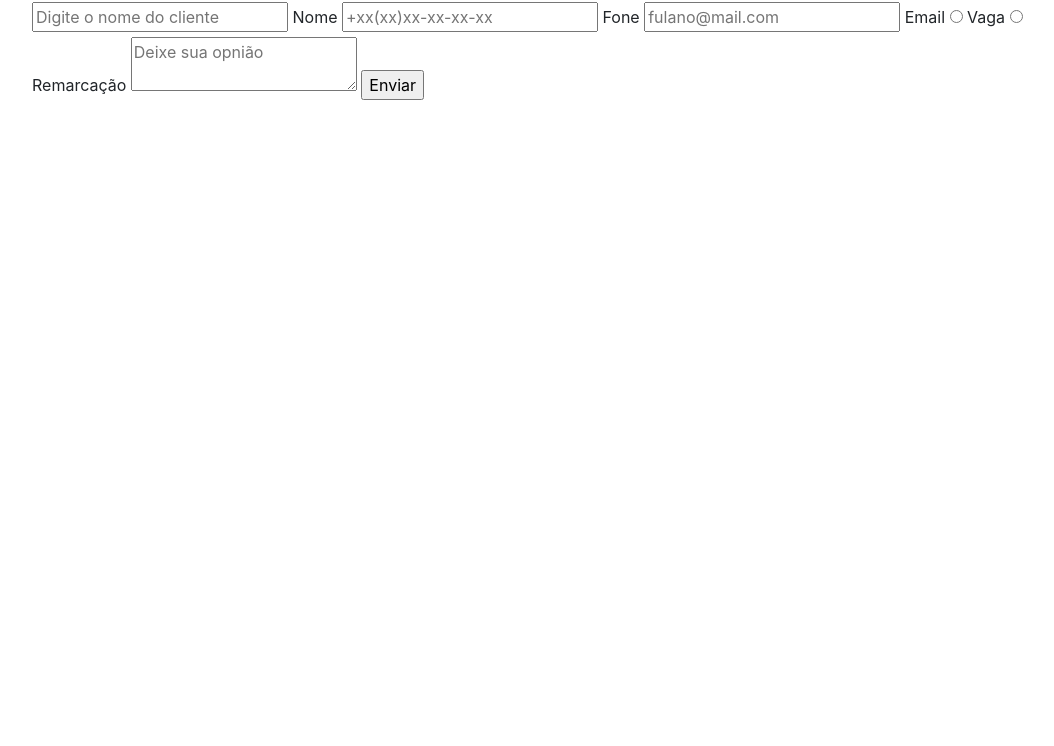
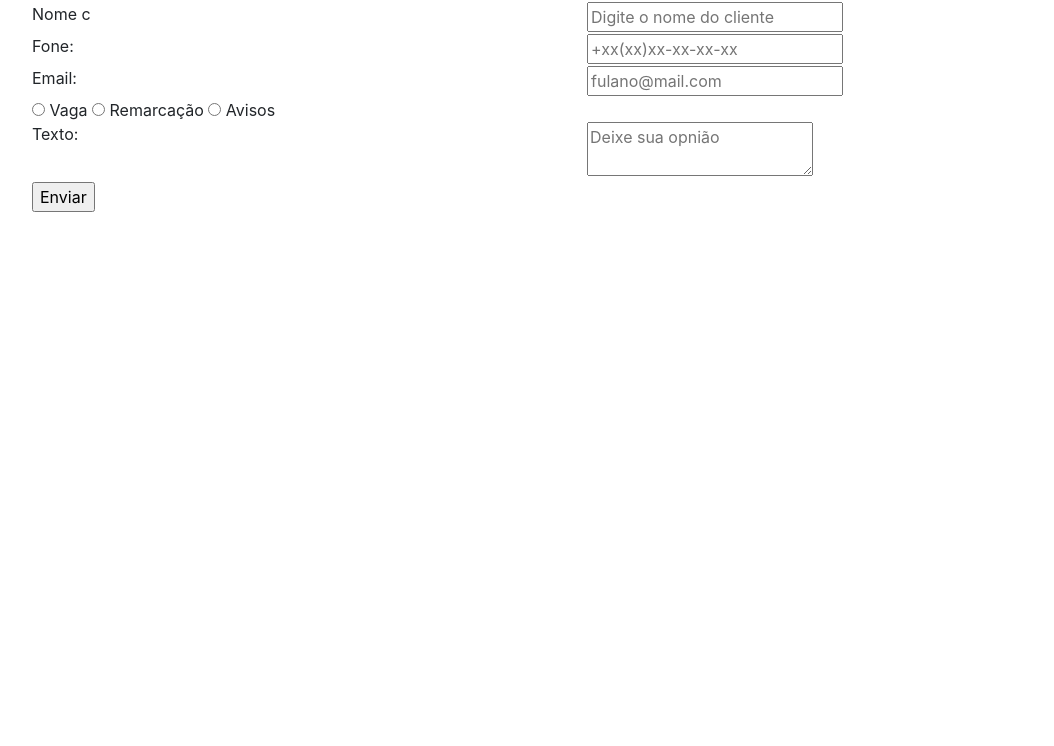
Before and after one commit to rafaelaEssences/cadastroDeMensagens, a plain HTML site: page IindeTeste.html in a window 1280 px wide. Shown: the part 54-800 px from the top of the page, without its empty margins (68-1122 px from the left). Drawn offline with Linux system fonts and the light colour scheme.

Commit message:
mexendo no javascript

```diff
--- a/IindeTeste.html
+++ b/IindeTeste.html
@@ -5,11 +5,12 @@
     <title>--Formulário Contato--</title>
     <meta charset="utf-8" />
     <!--<link href="style.css" rel="stylesheet" media="all" /> -->
-<script src="JavaScript1.js"></script>
-<script src="bootstrap-4.0.0-dist/js/bootstrap.min.js" ></script>
+    <script src="js/javascript.js"></script>
+
+
     <link rel="stylesheet" href="bootstrap-4.0.0-dist/css/bootstrap.min.css" />
 </head>
-
+<!--style="background-color: red";-->
 
 <body>
     <div class="container">
@@ -18,27 +19,64 @@
 
                 <h1>Cadastro de mensagens de consultas</h1>
 
-  <input type="text" id="nomeid" placeholder="Digite o nome do cliente" required="required" name="nome" />
-  <label for="nome">Nome</label>
+                <div class="row justify-content-md-center"">
+                    <div class=" col">
+                    <label for="nome">Nome c </label>
+                </div>
+                <div class="col">
+                    <input type="text" id="nomeid" placeholder="Digite o nome do cliente" required="required"
+                        name="nome" />
+                </div>
+        </div>
 
+        <div class="row">
+            <div class="col">
+                <label for="fone">Fone:</label>
+            </div>
+            <div class="col">
                 <input type="tel" id="foneid" placeholder="+xx(xx)xx-xx-xx-xx" name="fone" />
-  <label for="fone">Fone</label>
+            </div>
+        </div>
 
-  <input type="email" id="emailid" placeholder="fulano@mail.com" name="email" />
-  <label for="email">Email</label>
+        <div class="row">
+            <div class="col">
+                <label for="email">Email:</label>
+            </div>
+            <div class="col"> <input type="email" id="emailid" placeholder="fulano@mail.com" name="email" />
+            </div>
+        </div>
 
+        <div class="row">
+            <div class="col">
 
+                <INPUT TYPE="RADIO" NAME="rdmensagens" VALUE="vaga" class="esquerda" id="todosOsRadios" onclick="EscolhaOpcao()"> Vaga
+                <INPUT TYPE="RADIO" NAME="rdmensagens" VALUE="remarcacao" class="esquerda" id="todosOsRadios" onclick="EscolhaOpcao()"> Remarcação
+                <INPUT TYPE="RADIO" NAME="rdmensagens" VALUE="avisos" class="esquerda" id="todosOsRadios"  onclick="EscolhaOpcao()"> Avisos
+            </div>
+        </div>
+        <div class="row">
+            <div class="col">Texto:</div>
+            <div class="col">
+                <textarea placeholder="Deixe sua opnião" id="textoDaMensagem"></textarea>
+            </div>
+        </div>
 
-  <INPUT TYPE="RADIO" NAME="rdVaga" VALUE="vaga" class="esquerda"> Vaga
-  <INPUT TYPE="RADIO" NAME="rdRemarcacao" VALUE="remarcacao" class="esquerda"> Remarcação
+        <div class="row">
+            <div class="col">
+                <input type="submit" class="enviar" onclick="Enviar();" value="Enviar" />
+            </div>
+        </div>
 
-  <textarea placeholder="Deixe sua opnião" id="textoDaMensagem"></textarea>
-
-
-
-  <input type="submit" class="enviar" onclick="Enviar();" value="Enviar" />
         </form>
     </div>
     </div>
 </body>
+
 </html>
+
+<script>
+
+
+
+
+</script>
--- /dev/null
+++ b/js/javascript.js
@@ -0,0 +1,21 @@
+
+document.addEventListener("DOMContentLoaded", function () {
+
+    var rad = document.querySelectorAll('input[type=radio]');
+    console.log(rad);
+
+});
+
+function EscolhaOpcao() {
+    //var radio = document.querySelector('input[name=rdmensagens]:checked').value;
+
+    var rad = document.querySelectorAll('input[type=radio]');
+
+    for (var i = 0; i<= rad.length; i++)
+    {
+
+    }
+    //console.log('oiiii')
+
+
+}
```
Also changed, not shown: IindeTeste_boot.html (+24 -13 lines), css/style.css (renamed from style.css), 1 other file. Lines whose indentation alone changed are shown as unchanged.
